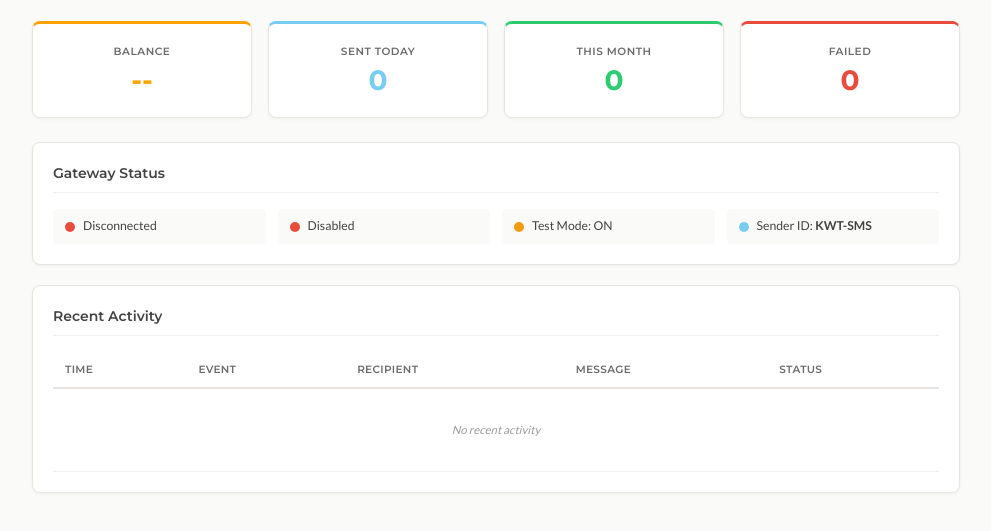
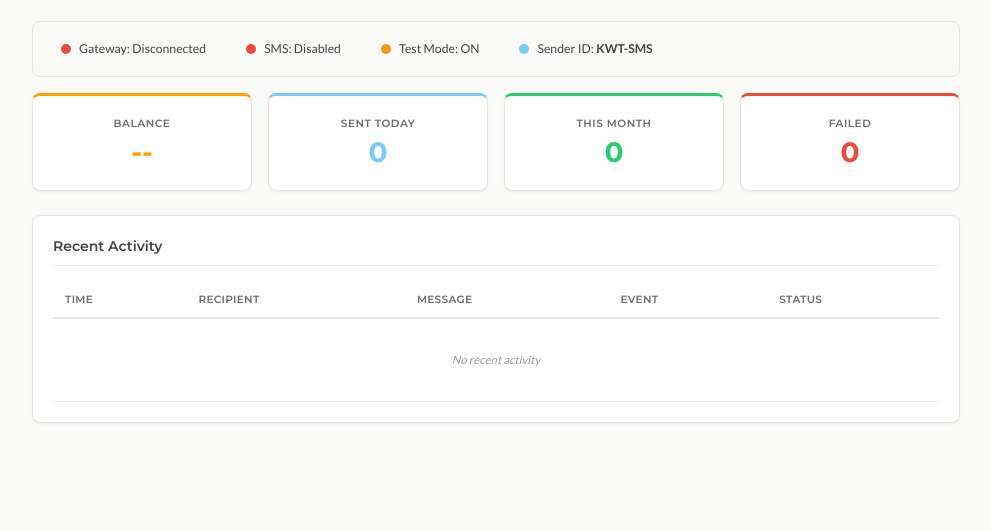
Before and after one commit to boxlinknet/kwtsms-freshdesk, a website: page app/index.html in a window 1280 px wide. Shown: the part 113-644 px from the top of the page, without its empty margins (144-1135 px from the left). Drawn offline with Linux system fonts and the light colour scheme.

Commit message:
style: move gateway status bar to top, add prefixes, reorder activity table columns

```diff
--- a/app/index.html
+++ b/app/index.html
@@ -39,6 +39,26 @@
 
       <!-- ==================== DASHBOARD ==================== -->
       <section id="tab-dashboard" class="tab-panel active" role="tabpanel">
+        <!-- Gateway Status Bar (top) -->
+        <div class="status-bar">
+          <div class="status-item">
+            <span class="status-dot" id="gw-connected-dot"></span>
+            <span class="status-text" id="gw-connected-text">Gateway: Disconnected</span>
+          </div>
+          <div class="status-item">
+            <span class="status-dot" id="gw-enabled-dot"></span>
+            <span class="status-text" id="gw-enabled-text">SMS: Disabled</span>
+          </div>
+          <div class="status-item">
+            <span class="status-dot" id="gw-testmode-dot"></span>
+            <span class="status-text" id="gw-testmode-text">Test Mode: OFF</span>
+          </div>
+          <div class="status-item">
+            <span class="status-dot status-dot-info"></span>
+            <span class="status-text">Sender ID: <strong id="gw-sender-id">--</strong></span>
+          </div>
+        </div>
+
         <!-- Stat Cards -->
         <div class="stat-cards">
           <div class="stat-card stat-card-balance">
@@ -59,29 +79,6 @@
           </div>
         </div>
 
-        <!-- Gateway Status -->
-        <div class="section-block">
-          <h2 class="section-title">Gateway Status</h2>
-          <div class="status-grid">
-            <div class="status-item">
-              <span class="status-dot" id="gw-connected-dot"></span>
-              <span class="status-text" id="gw-connected-text">Disconnected</span>
-            </div>
-            <div class="status-item">
-              <span class="status-dot" id="gw-enabled-dot"></span>
-              <span class="status-text" id="gw-enabled-text">Disabled</span>
-            </div>
-            <div class="status-item">
-              <span class="status-dot" id="gw-testmode-dot"></span>
-              <span class="status-text" id="gw-testmode-text">Test Mode: OFF</span>
-            </div>
-            <div class="status-item">
-              <span class="status-dot status-dot-info"></span>
-              <span class="status-text">Sender ID: <strong id="gw-sender-id">--</strong></span>
-            </div>
-          </div>
-        </div>
-
         <!-- Recent Activity -->
         <div class="section-block">
           <h2 class="section-title">Recent Activity</h2>
@@ -90,9 +87,9 @@
               <thead>
                 <tr>
                   <th>Time</th>
-                  <th>Event</th>
                   <th>Recipient</th>
                   <th>Message</th>
+                  <th>Event</th>
                   <th>Status</th>
                 </tr>
               </thead>
--- a/app/scripts/app.js
+++ b/app/scripts/app.js
@@ -471,7 +471,7 @@
   function renderGatewayConnection(gw) {
     const connected = gw && gw.last_sync;
     setStatusDot('gw-connected-dot', connected ? 'on' : 'off');
-    setText('gw-connected-text', connected ? 'Connected' : 'Disconnected');
+    setText('gw-connected-text', connected ? 'Gateway: Connected' : 'Gateway: Disconnected');
   }
 
   /**
@@ -480,7 +480,7 @@
   function renderGatewayToggles() {
     const enabled = state.currentSettings.enabled;
     setStatusDot('gw-enabled-dot', enabled ? 'on' : 'off');
-    setText('gw-enabled-text', enabled ? 'Enabled' : 'Disabled');
+    setText('gw-enabled-text', enabled ? 'SMS: Enabled' : 'SMS: Disabled');
 
     const testMode = state.currentSettings.test_mode;
     setStatusDot('gw-testmode-dot', testMode ? 'warn' : 'on');
@@ -547,13 +547,6 @@
     tdTime.textContent = formatDate(rec.timestamp);
     tr.appendChild(tdTime);
 
-    const tdEvent = document.createElement('td');
-    const badge = document.createElement('span');
-    badge.className = 'badge badge-event';
-    badge.textContent = formatEventLabel(rec.event_type);
-    tdEvent.appendChild(badge);
-    tr.appendChild(tdEvent);
-
     const tdRecip = document.createElement('td');
     tdRecip.textContent = rec.recipient_phone || '--';
     tr.appendChild(tdRecip);
@@ -565,6 +558,13 @@
     msgSpan.title = rec.message_preview || '';
     tdMsg.appendChild(msgSpan);
     tr.appendChild(tdMsg);
+
+    const tdEvent = document.createElement('td');
+    const badge = document.createElement('span');
+    badge.className = 'badge badge-event';
+    badge.textContent = formatEventLabel(rec.event_type);
+    tdEvent.appendChild(badge);
+    tr.appendChild(tdEvent);
 
     const tdStatus = document.createElement('td');
     const statusBadge = document.createElement('span');
--- a/app/styles/style.css
+++ b/app/styles/style.css
@@ -230,6 +230,19 @@ body {
   font-size: 0.75rem;
   color: var(--color-text-muted);
   margin-block-start: 2px;
+}
+
+/* ---------- Status Bar ---------- */
+.status-bar {
+  display: flex;
+  flex-wrap: wrap;
+  gap: 16px;
+  padding: 10px 16px;
+  background: var(--color-bg);
+  border: 1px solid var(--color-border);
+  border-radius: var(--radius-md);
+  margin-block-end: 16px;
+  align-items: center;
 }
 
 /* ---------- Section Block ---------- */
```
